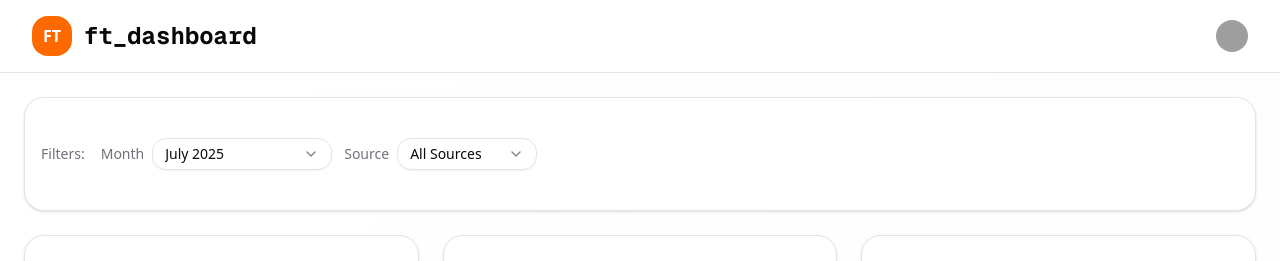
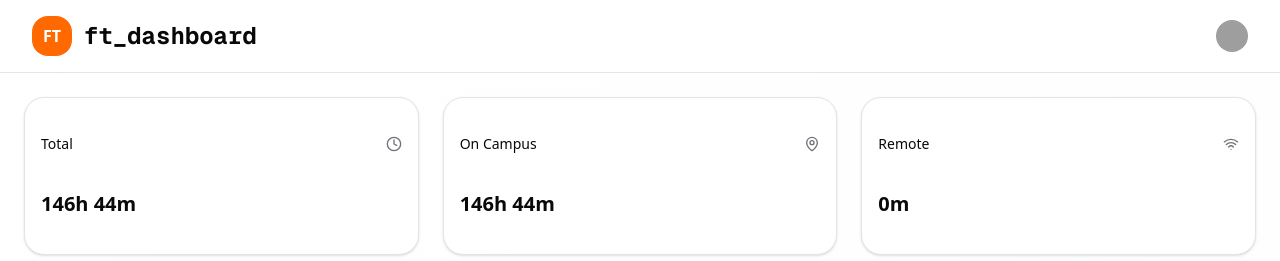
Before and after one commit to pquline/ft_dashboard, a Next.js app: page / in a window 1280 px wide. Shown: the top 261 px of the page. Built offline with nearby package versions, Linux system fonts and the light colour scheme; grey boxes are pictures that could not be loaded.

Commit message:
fix: resolve JSX syntax errors in dashboard page

```diff
--- a/src/app/page.tsx
+++ b/src/app/page.tsx
@@ -5,7 +5,6 @@ import { AttendanceData, type SourceType } from '@/types/attendance';
 import { parseISODuration, formatDuration, getPeriodMonthName, getUniqueSources, filterDailyAttendancesToMainMonth } from '@/lib/utils';
 import { calculateTotalAttendanceForSource, calculateOnSiteAttendanceForSource, calculateOffSiteAttendanceForSource, getDailyAttendanceForSource } from '@/lib/utils';
 import { DashboardHeader } from '@/components/dashboard/DashboardHeader';
-import { DashboardFilters } from '@/components/dashboard/DashboardFilters';
 import { DashboardSummaryCards } from '@/components/dashboard/DashboardSummaryCards';
 import { Card, CardHeader, CardTitle, CardContent, CardDescription } from '@/components/ui/card';
 import { Badge } from '@/components/ui/badge';
@@ -137,13 +136,10 @@ export default function Dashboard() {
   return (
     <div className="min-h-screen bg-gradient-to-br from-background to-muted/20">
       <TooltipProvider>
-        {/* Header */}
-        <DashboardHeader login={data.login} imageUrl={data.image_url} />
-
-        <div className="container mx-auto px-6 max-w-7xl">
-          <div className="space-y-6 mt-6">
-            {/* Filters at Top */}
-            <DashboardFilters
+        {/* Header with filters */}
+        <DashboardHeader
+          login={data.login}
+          imageUrl={data.image_url}
           months={months}
           selectedMonth={selectedMonth}
           onMonthChange={setSelectedMonth}
@@ -151,10 +147,8 @@ export default function Dashboard() {
           selectedSource={selectedSource}
           onSourceChange={(value) => setSelectedSource(value as SourceType)}
         />
-
-            {/* Main Content */}
-            <div className="space-y-6">
-              {/* Summary Cards */}
+        <div className="container mx-auto px-6 max-w-7xl">
+          <div className="space-y-6 mt-6">
             <DashboardSummaryCards total={total} onSite={onSite} offSite={offSite} />
 
             {/* Daily Attendance Chart */}
@@ -334,7 +328,6 @@ export default function Dashboard() {
             </div>
           </div>
         </div>
-        </div>
       </TooltipProvider>
     </div>
   );
```
Lines whose indentation alone changed are shown as unchanged.
